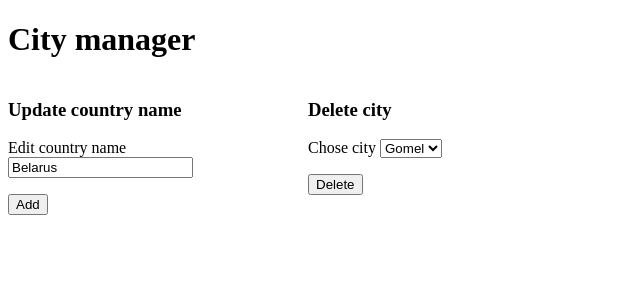
After one commit to YakubovKirill/Countries, a Django app: page /update/1/ in a window 1280 px wide. The commit adds this page. Shown: the top 300 px of the page, without its empty margins (0-640 px from the left). Run offline with Django 3.2, Linux system fonts and the light colour scheme; data comes from the database, SQL or seed files in the repository; both versions use the stored data as it was after the commit.

Commit message:
update city

```diff
--- a/countries/city_manager/views.py
+++ b/countries/city_manager/views.py
@@ -36,3 +36,18 @@ def delete(request, id):
     country.delete()
     cities.delete()
     return HttpResponseRedirect("/")
+
+def update(request, id):
+    country = Country.objects.get(id=id)
+    cities = City.objects.all().filter(country=id)
+    return render(request, "city_manager/update.html", {
+        "country": country,
+        "cities": cities
+    })
+
+def deleteCity(request, id):
+    city = City()
+    city_id = request.POST.get("city_select")
+    del_city = City.objects.get(id=city_id)
+    del_city.delete()
+    return HttpResponseRedirect("/")
--- a/countries/countries/urls.py
+++ b/countries/countries/urls.py
@@ -7,5 +7,8 @@ urlpatterns = [
     path('create/', views.addCount),
     path('delete/<int:id>/', views.delete),
     path('create-city/', views.addCity),
+    path('update/<int:id>/', views.update),
+    #path('update-country/<int:id>/', views.updateCountry),
+    path('update/<int:id>/delete-city/', views.deleteCity),
     path('', views.index)
 ]
--- a/countries/templates/city_manager/index.html
+++ b/countries/templates/city_manager/index.html
@@ -78,7 +78,7 @@
             {% endfor %}
           {% endif %}
           </td>
-          <td><a href="#">Изменить</a> | <a href="delete/{{country.id}}">Удалить</a></td>
+          <td><a href="update/{{country.id}}">Изменить</a> | <a href="delete/{{country.id}}">Удалить</a></td>
       </tr>
       {% endfor %}
   </table>
--- /dev/null
+++ b/countries/templates/city_manager/update.html
@@ -0,0 +1,59 @@
+<!DOCTYPE html>
+<html lang="en">
+<head>
+  <meta charset="UTF-8">
+  <meta name="viewport" content="width=device-width, initial-scale=1.0">
+  <title>Cities</title>
+  <style>
+    #add {
+      margin: 0;
+      padding: 0;
+      width: 100%;
+      height: 200px;
+    }
+    .left {
+      width: 300px;
+      float: left;
+    }
+    .right {
+      width: 300px;
+      float: left;
+    }
+  </style>
+</head>
+<body>
+  <h1>City manager</h1>
+  <div id="add">
+    <div class="left">
+      <h3>Update country name</h3>
+      <form method="post" action="">
+        {% csrf_token %}
+        <p>
+          <label>Edit country name</label>
+          <input type="text" name="country" required="true" value="{{ country.country_name }}">
+        </p>
+        <input type="submit" value="Add">
+      </form>
+    </div>
+    <div class="right">
+      {% if cities.count > 0 %}
+      <h3>Delete city</h3>
+      <form method="post" action="delete-city/">
+        {% csrf_token %}
+        <p>
+          <p>
+            <label>Chose city</label>
+            <select name="city_select">
+              {% for city in cities %}
+              <option value="{{ city.id }}">{{ city.city_name }}</option>
+              {% endfor %}
+            </select>
+          </p>
+        </p>
+        <input type="submit" value="Delete">
+      </form>
+      {% endif %}
+    </div>
+  </div>
+</body>
+</html>
```
Also changed, not shown: countries/db.sqlite3.
